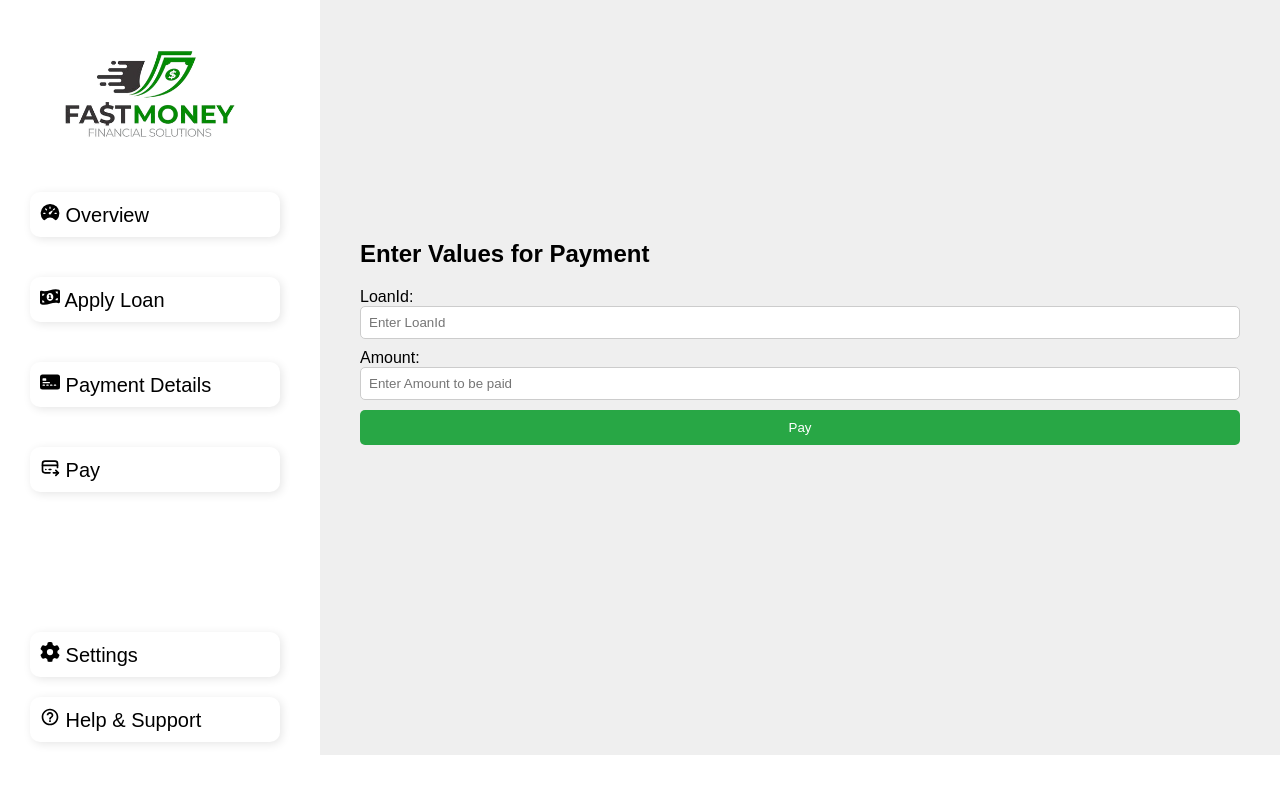
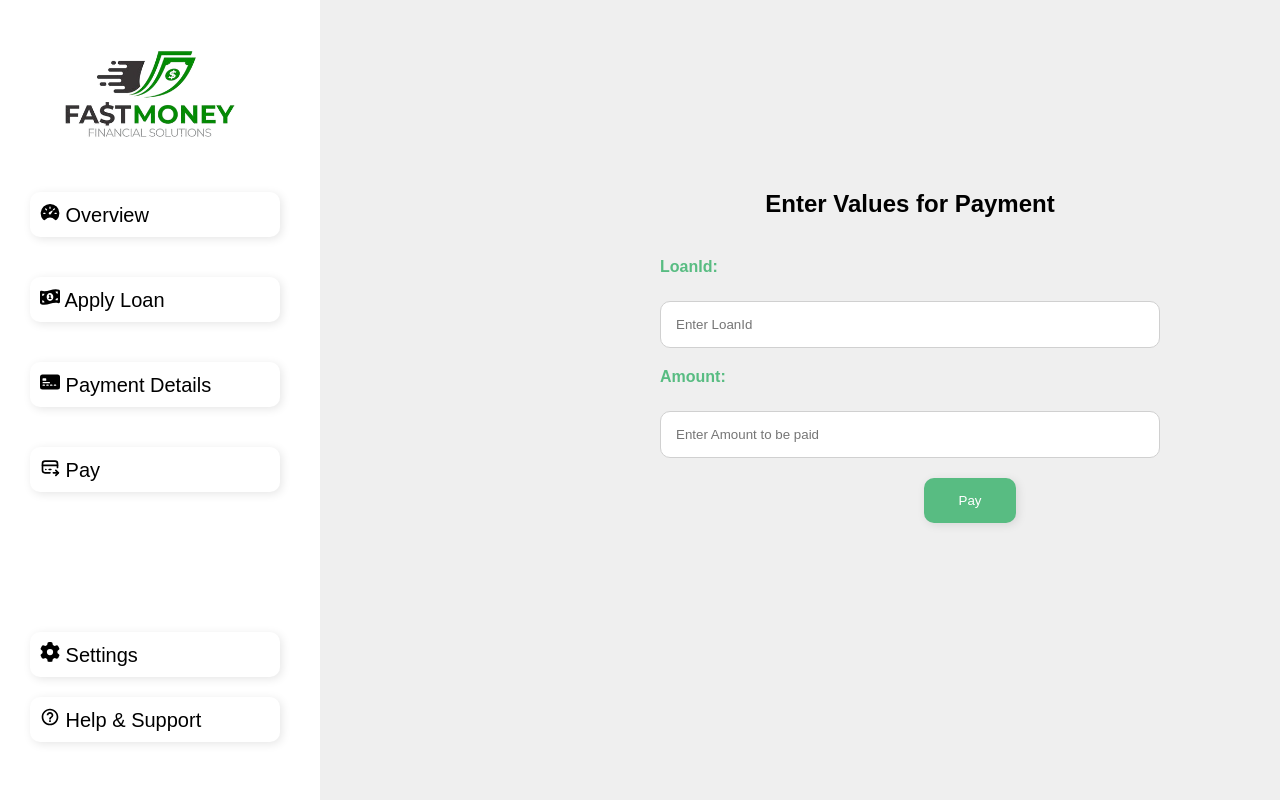
Before and after one commit to Zion2301/Loan-App-Frontend, a React (Vite) app: page /paydash in a window 1280 px wide. Shown: the top 800 px of the page. Built offline with nearby package versions, Linux system fonts and the light colour scheme; a web font is replaced by a local one.

Commit message:
Loan app redesign

```diff
--- a/src/components/Dashboard.css
+++ b/src/components/Dashboard.css
@@ -266,12 +266,23 @@
   }
 
   .inputStyle {
-    width: 100%;
   padding: 8px;
   margin-bottom: 10px;
   border-radius: 5px;
-  border: 1px solid #ccc
+  border: 1px solid #ccc;
+  width: 100%;
   }
+
+  .inner-right-dash {
+    display: flex;
+    flex-direction: column;
+    max-width: 500px;
+     align-items: center;
+     gap: 20px;
+     margin-left: 300px;
+    /* justify-content: center;  */
+  }
+
 
   .errorStyle {
      color: red;
@@ -289,8 +300,14 @@
   }
 
   .form-shi {
-    margin-top: 200px;
-    margin-bottom: 270px;
+    display: flex;
+    flex-direction: column;
+    max-width: 500px;
+     align-items: center;
+     gap: 20px;
+     height: 100vh;
+     margin-top: 150px;
+     /* margin-left: 300px; */
   }
 
   .values {
@@ -340,8 +357,9 @@
 
   .label {
     align-self: flex-start;
-    color: var(--clr);
+    color: #58bc82;
     font-weight: 600;
+    padding-bottom: 5px;
   }
 
   .form .submit {
@@ -380,6 +398,10 @@
 
   .stuff {
     padding: 15px;
+    width: 500px;
+    border-radius: 10px;
+    border: 1px solid rgb(208, 208, 208);
+    margin-bottom: 15px;
   }
 
   .card-container {
--- a/src/components/Pay.jsx
+++ b/src/components/Pay.jsx
@@ -83,32 +83,34 @@ const Pay = () => {
         </div>
 
         <div className="right-dash">
+          <div className="inner-right-dash">
           <div className="form-shi">
             <h2 className="values">Enter Values for Payment</h2>
 
-            <label>LoanId:</label>
+            <label  className="label">LoanId:</label>
             <input
               type="number"
               name="loanId"
               placeholder="Enter LoanId"
-              className="inputStyle"
+              className="stuff"
               value={loanId}
               onChange={(e) => setLoanId(e.target.value)}
             />
 
-            <label>Amount:</label>
+            <label className="label">Amount:</label>
             <input
               type="number"
               name="amount"
-              className="inputStyle"
+              className="stuff"
               placeholder="Enter Amount to be paid"
               value={amount}
               onChange={(e) => setAmount(e.target.value)}
             />
 
-            <button className="buttonStyle" onClick={handlePayment} disabled={loading}>
+            <button className="submit" onClick={handlePayment} disabled={loading}>
               {loading ? "Processing..." : "Pay"}
             </button>
+          </div>
           </div>
         </div>
       </div>
--- a/src/components/PaymentDetails.jsx
+++ b/src/components/PaymentDetails.jsx
@@ -185,9 +185,10 @@ const PaymentDetails = () => {
       </div>
 
       <div className="right-dash">
-        <h2>Enter Card Details</h2>
+       <div className="inner-right-dash">
+       <h2 className='card-details'>Enter Card Details</h2>
 
-        <label>Card Number:</label>
+<label className='label'>Card Number:</label>
 <input
   type="text"
   name="cardNumber"
@@ -195,22 +196,22 @@ const PaymentDetails = () => {
   placeholder="Enter card number"
   value={cardDetails.cardNumber}
   onChange={(e) => setCardDetails({ ...cardDetails, cardNumber: e.target.value })}
-          className="inputStyle"
+  className='stuff'
 />
 {errors.cardNumber && <p className="errorStyle">{errors.cardNumber}</p>}
 
-        <label>Expiry Date:</label>
+<label className='label'>Expiry Date:</label>
 <input
   type="text"
   name="expiryDate"
   placeholder="MM/YY"
   value={cardDetails.expiryDate}
   onChange={(e) => setCardDetails({ ...cardDetails, expiryDate: e.target.value })}
-          className="inputStyle"
+  className="stuff"
 />
 {errors.expiryDate && <p className="errorStyle">{errors.expiryDate}</p>}
 
-        <label>CVV:</label>
+<label className='label'>CVV:</label>
 <input
   type="text"
   name="cvv"
@@ -218,11 +219,11 @@ const PaymentDetails = () => {
   placeholder="CVV"
   value={cardDetails.cvv}
   onChange={(e) => setCardDetails({ ...cardDetails, cvv: e.target.value })}
-          className="inputStyle"
+  className="stuff"
 />
 {errors.cvv && <p className="errorStyle">{errors.cvv}</p>}
 
-        <button onClick={handleSave} className="buttonStyle">
+<button onClick={handleSave} className="submit">
   Save
 </button>
 
@@ -258,6 +259,7 @@ const PaymentDetails = () => {
 
        </div>
       </div>
+    </div>
   );
 };
 
```
Lines whose indentation alone changed are shown as unchanged.
